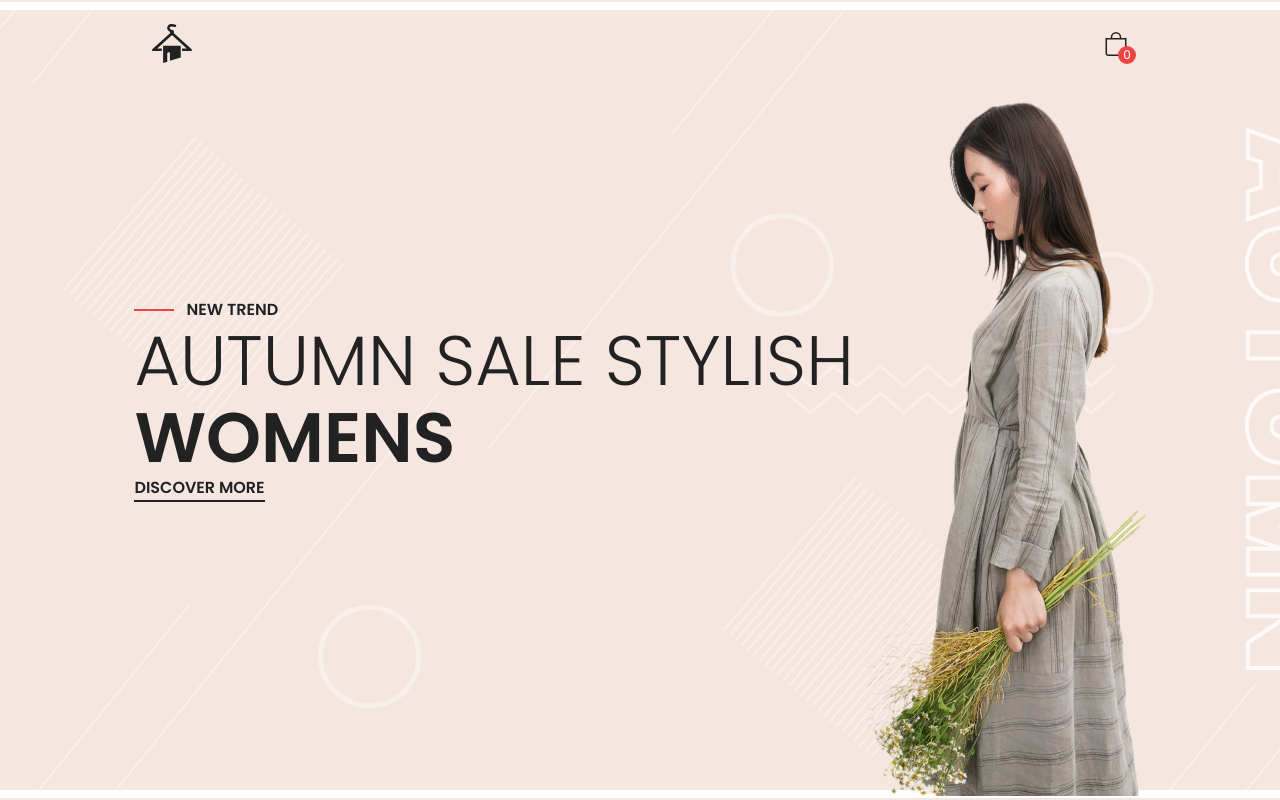
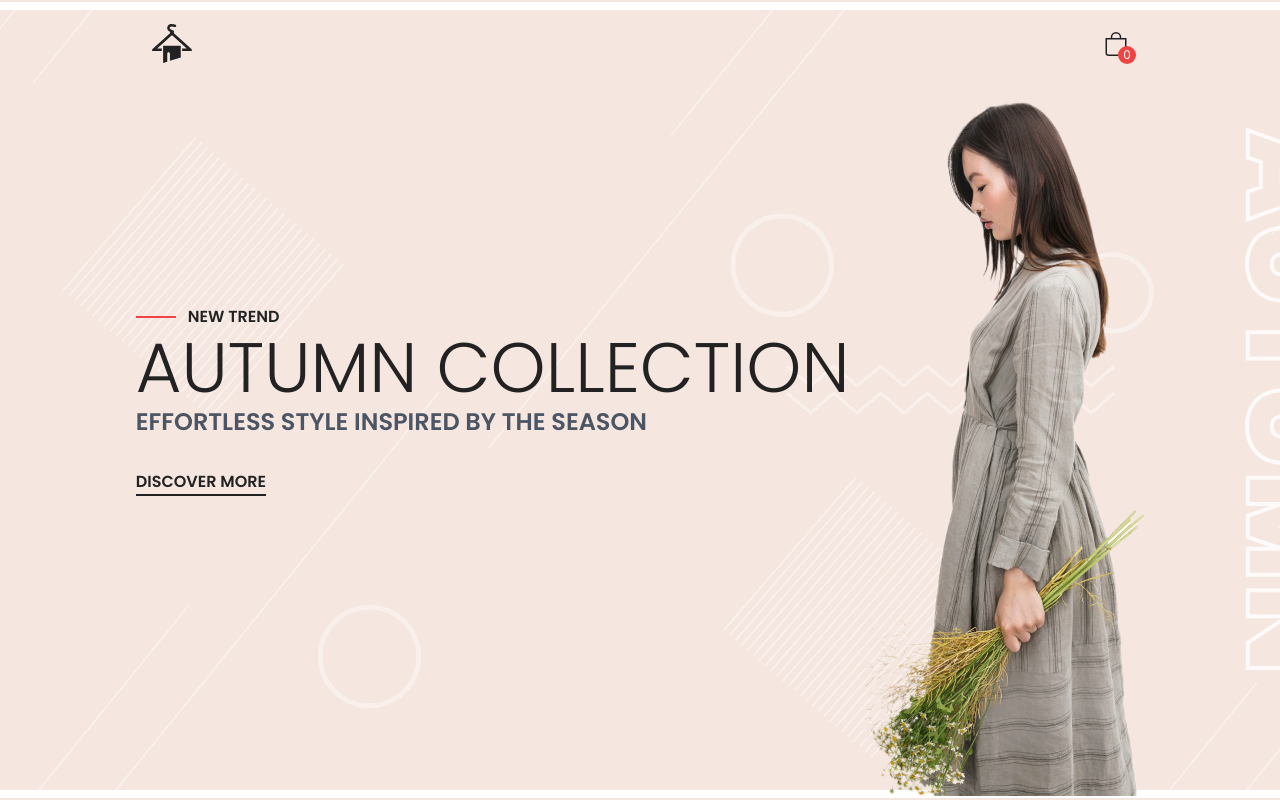
Before and after one commit to IgorGryp/ecommerce-store, a React (Create React App) app: page / in a window 1280 px wide. Shown: the top 800 px of the page. Built offline with nearby package versions, Linux system fonts and the light colour scheme; no server answers.

Commit message:
update Hero section text and styling

```diff
--- a/src/components/Hero.js
+++ b/src/components/Hero.js
@@ -18,9 +18,12 @@ const Hero = () => {
           </div>
           {/* Title */}
           <h1 className='text-[70px] leading-[1.1] font-light'>
-            AUTUMN SALE STYLISH <br />
-            <span className='font-semibold'>WOMENS</span>
+            AUTUMN COLLECTION
           </h1>
+          {/* Subtitle */}
+          <p className='mb-8 text-2xl font-semibold text-gray-600'>
+            EFFORTLESS STYLE INSPIRED BY THE SEASON
+          </p>
           {/* Call-to-Action Button: Link to discover more */}
           <Link
             to={'/'}
```
